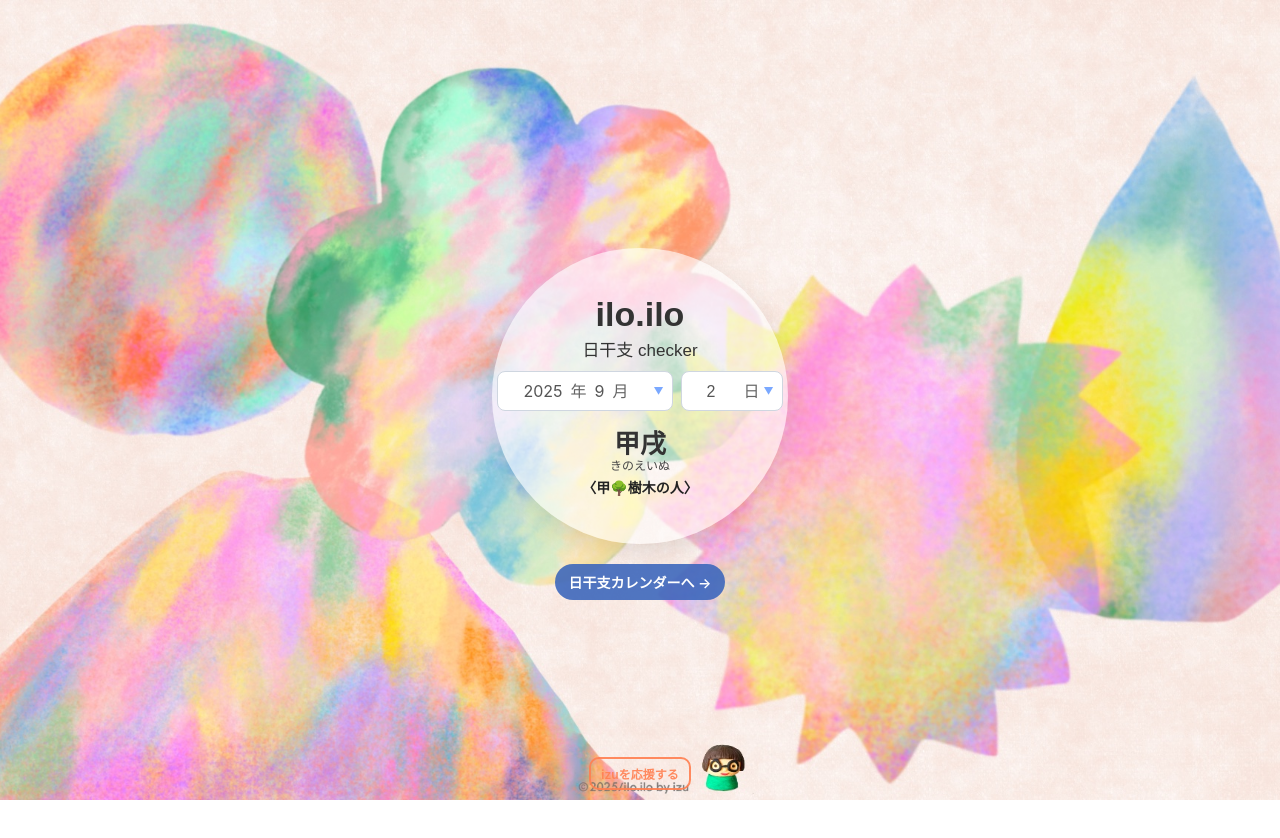
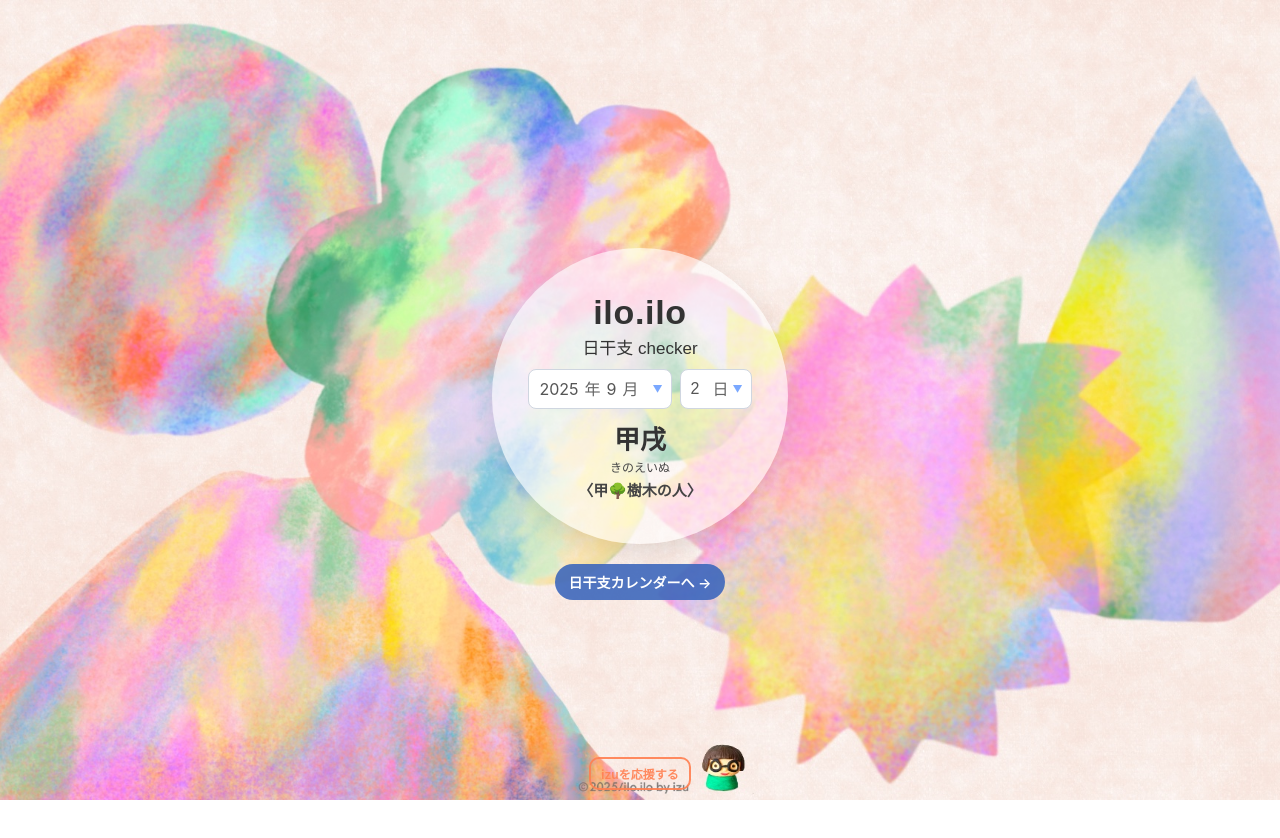
Before and after one commit to riyoizu1818-glitch/iloilokanshi-calendar, a plain HTML site: page index.html in a window 1280 px wide. Drawn offline with Linux system fonts and the light colour scheme.

Commit message:
Update index.html

```diff
--- a/index.html
+++ b/index.html
@@ -7,22 +7,33 @@
 <style>
   :root{
     --ink:#333; --brand:#ff68b6;
-    /* 入力フィールドのスタイル */
-    --field-fg:#555; --field-size:16px; --field-weight:400;
-    --field-border:#cfd6e0; --field-radius:8px; --field-height:38px;
-    --field-pad-x:25px; --caret-color:#7aa8ff;
 
-    /* ナビボタン */
+    /* 入力（年月/日 共通） */
+    --field-fg:#555;              /* 文字色（グレー系） */
+    --field-size:16px;            /* フォントサイズ */
+    --field-weight:400;           /* 太さ 400〜600 */
+    --field-border:#cfd6e0;       /* 枠線色 */
+    --field-radius:8px;           /* 角丸 */
+    --field-height:38px;          /* ボックス高さ（年月/日 共通） */
+    --field-pad-x:10px;           /* 左右の内側余白（テキスト側） */
+    --caret-color:#7aa8ff;        /* ▼の色 */
+
+    /* 年月ボックスの詰め具合 */
+    --ym-gap:6px;                 /* 「年」「月」間の隙間 */
+    --ym-caret-pad:22px;          /* 右側の▼ぶんの余白 */
+
+    /* 結果表示の調整 */
+    --res-kanshi-size:26px;       /* 甲戌など */
+    --res-reading-size:12px;      /* きのえいぬ */
+
+    /* 〈甲🌳樹木の人〉の調整（←ここを変えればOK） */
+    --persona-size:15px;
+    --persona-weight:600;
+    --persona-color:#444;
+
+    /* ボタン/OFUSE */
     --nav-btn-bg:#3b66bce2; --nav-btn-fg:#fff;
-    /* OFUSE */
     --support-offset: 10px;
-
-    /* 干支＆読み仮名の余白 */
-    --gap-kanshi-reading:-4px; /* 干支と読み仮名の間だけ調整 */
-
-    /* 「〇〇の人」表示 */
-    --persona-size:14px;
-    --persona-weight:600; /* ← ここを400〜700で変えて太さ調整 */
   }
 
   html,body{ margin:0; padding:0; height:100%; -webkit-text-size-adjust:100%; color:var(--ink); }
@@ -36,68 +47,92 @@
     display:flex; flex-direction:column; justify-content:center; align-items:center; gap:16px;
   }
 
+  /* 丸カード */
   .card{
     background:rgba(255,255,255,.6);
-    border-radius:50%; width:260px; height:260px;
+    border-radius:50%;
+    width:260px; height:260px;
     box-shadow:0 8px 24px rgba(0,0,0,.1);
     display:flex; flex-direction:column; justify-content:center; align-items:center;
     padding:18px;
   }
 
+  /* ロゴ & サブ */
   .logo{
     font-family:'Futura','Avenir Next','Montserrat',sans-serif;
-    font-weight:900; font-size:34px; margin:0;
+    font-weight:900; font-size:34px; letter-spacing:.02em; margin:0;
   }
   .sub{
     font-family:'Futura','Avenir Next','Montserrat',sans-serif;
     font-weight:400; font-size:17px; margin:2px 0 0;
   }
 
-  /* 入力 */
+  /* 入力行 */
   .row{ display:flex; gap:8px; align-items:center; justify-content:center; margin-top:10px; }
+
+  /* 共通フィールド基礎（年月/日） */
   .field{
     height:var(--field-height);
-    border:1px solid var(--field-border); border-radius:var(--field-radius);
-    background:#fff; font-size:var(--field-size); font-weight:var(--field-weight);
-    color:var(--field-fg); line-height:1;
+    border:1px solid var(--field-border);
+    border-radius:var(--field-radius);
+    background:#fff;
+    font-size:var(--field-size);
+    font-weight:var(--field-weight);
+    color:var(--field-fg);
+    line-height:1;
   }
 
+  /* 年月：ひと箱（中に 年・月・▼ を含める） */
   .ym-box{
-    position:relative; display:inline-flex; align-items:center; gap:8px;
-    padding:0 calc(var(--field-pad-x) + 18px) 0 var(--field-pad-x);
+    position:relative; display:inline-flex; align-items:center;
+    gap:var(--ym-gap);
+    padding:0 calc(var(--field-pad-x) + var(--ym-caret-pad)) 0 var(--field-pad-x);
   }
-  .ym-year,.ym-month,.ym-suffix{ pointer-events:none; user-select:none; }
+  .ym-year, .ym-month, .ym-suffix{ pointer-events:none; user-select:none; }
   .ym-suffix{ opacity:.9; }
-  .ym-caret{ position:absolute; right:8px; top:50%; transform:translateY(-50%);
-    font-size:10px; color:var(--caret-color); pointer-events:none; }
+  .ym-caret{
+    position:absolute; right:8px; top:50%; transform:translateY(-50%);
+    font-size:10px; color:var(--caret-color); pointer-events:none;
+  }
+  /* スマホでホイールを確実に出すため、全面に透明 month 入力 */
   .ym-box input[type="month"]{
     position:absolute; inset:0; width:100%; height:100%;
     opacity:0; border:0; background:transparent; appearance:none; -webkit-appearance:none;
     cursor:pointer;
   }
 
+  /* 日：ボックス内に「日」と「▼」を入れる（年月と高さ＆文字感を揃え） */
   .day-box{ position:relative; display:inline-block; padding:0 var(--field-pad-x); }
   .day-box select{
     appearance:none; -webkit-appearance:none; outline:none;
     border:0; background:transparent; color:var(--field-fg);
     font-size:var(--field-size); font-weight:var(--field-weight);
-    height:100%; padding-right:32px;
+    height:100%; padding-right:32px; /* 「日」と▼のスペース */
   }
-  .day-suffix{ position:absolute; right:22px; top:50%; transform:translateY(-50%);
-    font-size:var(--field-size); font-weight:var(--field-weight); color:var(--field-fg); opacity:.9; }
+  .day-suffix{
+    position:absolute; right:22px; top:50%; transform:translateY(-50%);
+    font-size:var(--field-size); font-weight:var(--field-weight);
+    color:var(--field-fg); pointer-events:none; user-select:none; opacity:.9;
+  }
   .day-box::after{
     content:"▼"; position:absolute; right:8px; top:50%; transform:translateY(-50%);
     font-size:10px; color:var(--caret-color); pointer-events:none;
   }
 
-  .result{ margin-top:12px; font-size:26px; font-weight:700; min-height:32px; }
-  .reading{ margin-top:var(--gap-kanshi-reading); font-size:12px; color:#444; min-height:16px; }
+  /* 結果：干支と読みを近づける（詰め気味） */
+  .result{ margin-top:10px; font-size:var(--res-kanshi-size); font-weight:700; min-height:30px; }
+  .reading{ margin-top:2px; font-size:var(--res-reading-size); color:#444; min-height:16px; }
 
+  /* 〈甲🌳樹木の人〉（サイズ・太さを変数で調整可能） */
   .persona{
-    margin-top:4px; font-size:var(--persona-size);
-    font-weight:var(--persona-weight); color:#222;
+    margin-top:4px;
+    font-size:var(--persona-size);
+    font-weight:var(--persona-weight);
+    color:var(--persona-color);
+    min-height:18px;
   }
 
+  /* カレンダーへボタン（丸カードの少し下） */
   .nav{ margin-top:4px; }
   .nav .to-calendar{
     text-decoration:none; font-size:14px; font-weight:600;
@@ -105,6 +140,7 @@
     padding:8px 14px; border-radius:999px; display:inline-block;
   }
 
+  /* OFUSE固定（距離は --support-offset で調整） */
   .support-footer{
     position:fixed; left:0; right:0; bottom:var(--support-offset); z-index:10; text-align:center;
   }
@@ -112,6 +148,9 @@
     text-decoration:none; font-size:12px; font-weight:600;
     color:#ff7f50; background:transparent; border:2px solid #ff7f50;
     padding:6px 10px; border-radius:10px; display:inline-block; opacity:.9;
+  }
+  @media (max-width:420px){
+    .support-btn{ font-size:11px; padding:5px 9px; }
   }
 </style>
 </head>
@@ -122,6 +161,7 @@
       <div class="sub">日干支 checker</div>
 
       <div class="row">
+        <!-- 年月：ひと箱（「2025 年  9 月 ▼」） -->
         <span class="field ym-box">
           <span class="ym-year" id="ymYear">----</span>
           <span class="ym-suffix">年</span>
@@ -130,12 +170,15 @@
           <span class="ym-caret">▼</span>
           <input type="month" id="ymInput" />
         </span>
+
+        <!-- 日：ひと箱（「2 日 ▼」） -->
         <span class="field day-box">
           <select id="day"></select>
           <span class="day-suffix">日</span>
         </span>
       </div>
 
+      <!-- 自動更新：ボタンなし -->
       <div class="result" id="result"></div>
       <div class="reading" id="reading"></div>
       <div class="persona" id="persona"></div>
@@ -151,76 +194,117 @@
   </div>
 
 <script>
+  /* 干支データ */
   const stems = ["甲","乙","丙","丁","戊","己","庚","辛","壬","癸"];
   const stemsReading = ["きのえ","きのと","ひのえ","ひのと","つちのえ","つちのと","かのえ","かのと","みずのえ","みずのと"];
   const branches = ["子","丑","寅","卯","辰","巳","午","未","申","酉","戌","亥"];
   const branchesReading = ["ね","うし","とら","う","たつ","み","うま","ひつじ","さる","とり","いぬ","い"];
 
+  /* 十干キャッチ */
   const stemPersona = {
-    "甲":"🌳樹木の人","乙":"🪻草花の人","丙":"☀️太陽の人","丁":"🔥炎の人",
-    "戊":"⛰️山の人","己":"🌱大地の人","庚":"🪨岩・鉄塊の人","辛":"💍宝石の人",
-    "壬":"🌊海・大河の人","癸":"☔️雨の人"
+    "甲":"🌳樹木の人","乙":"🪻草花の人","丙":"☀️太陽の人","丁":"🔥炎の人","戊":"⛰️山の人",
+    "己":"🌱大地の人","庚":"🪨岩・鉄塊の人","辛":"💍宝石の人","壬":"🌊海・大河の人","癸":"☔️雨の人"
   };
 
-  const baseDate = new Date(1984, 2, 31);
+  const baseDate  = new Date(1984, 2, 31); // 3/31 甲子
   function kanshiIndexFromDate(date){
-    const diffDays = Math.floor((date - baseDate)/(1000*60*60*24));
+    const diffDays = Math.floor((date - baseDate) / (1000*60*60*24));
     return (diffDays % 60 + 60) % 60;
   }
 
+  /* DOM */
   const ymInput = document.getElementById('ymInput');
-  const ymYear = document.getElementById('ymYear');
+  const ymYear  = document.getElementById('ymYear');
   const ymMonth = document.getElementById('ymMonth');
-  const daySel = document.getElementById('day');
+  const daySel  = document.getElementById('day');
+  const resultEl  = document.getElementById('result');
+  const readingEl = document.getElementById('reading');
+  const personaEl = document.getElementById('persona');
 
+  /* 内部状態：年・月（1-12） */
   let curYear, curMonth;
 
+  /* 日の選択肢を月ごとに更新 */
   function updateDays(){
     const last = new Date(curYear, curMonth, 0).getDate();
     const keep = +daySel.value || 1;
-    daySel.innerHTML='';
-    for(let d=1; d<=last; d++){ daySel.add(new Option(d,d)); }
+    daySel.innerHTML = '';
+    for(let d=1; d<=last; d++){ daySel.add(new Option(d, d)); }
     daySel.value = Math.min(keep, last);
   }
 
+  /* 年月ラベル更新（ボックス内表示） */
   function updateYmLabel(){
-    ymYear.textContent = curYear;
+    ymYear.textContent  = curYear;
     ymMonth.textContent = curMonth;
   }
 
-  function calculate(){
+  /* 結果の更新（干支・読み・〈甲🌳樹木の人〉） */
+  function updateResult(){
     const d = +daySel.value;
     if(!curYear || !curMonth || !d) return;
+
     const date = new Date(curYear, curMonth-1, d);
-    const idx = kanshiIndexFromDate(date);
-    const stem=stems[idx%10], branch=branches[idx%12];
-    const stemR=stemsReading[idx%10], branchR=branchesReading[idx%12];
-    document.getElementById('result').textContent = stem + branch;
-    document.getElementById('reading').textContent = stemR + branchR;
-    document.getElementById('persona').textContent = `〈${stem}${stemPersona[stem]}〉`;
+    const idx  = kanshiIndexFromDate(date);
+
+    const stem   = stems[idx%10];
+    const branch = branches[idx%12];
+    const stemR  = stemsReading[idx%10];
+    const branchR= branchesReading[idx%12];
+
+    resultEl.textContent  = stem + branch;              // 甲戌
+    readingEl.textContent = stemR + branchR;            // きのえいぬ（←ひらがなOK）
+
+    const tag = stemPersona[stem] ? `〈${stem}${stemPersona[stem]}〉` : "";
+    personaEl.textContent = tag;                        // 〈甲🌳樹木の人〉
   }
 
-  if(ymInput.type === "month"){
+  /* iOSのmonthホイール対応 */
+  function supportsMonth(){
+    const i = document.createElement('input');
+    i.setAttribute('type','month');
+    return i.type === 'month';
+  }
+
+  /* 年月変更 → 自動更新 */
+  if(supportsMonth()){
     ymInput.addEventListener('change', ()=>{
-      if(!ymInput.value) return;
+      if(!ymInput.value) return; // "YYYY-MM"
       const [y,m] = ymInput.value.split('-').map(v=>+v);
-      curYear=y; curMonth=m; updateYmLabel(); updateDays(); calculate();
+      curYear = y; curMonth = m;
+      updateYmLabel(); updateDays(); updateResult();
+    });
+  }else{
+    ymInput.type = 'text';
+    ymInput.placeholder = 'YYYY-MM';
+    ymInput.addEventListener('change', ()=>{
+      const v = ymInput.value.trim();
+      const ok = /^\d{4}-(0[1-9]|1[0-2])$/.test(v);
+      if(ok){
+        const [y,m] = v.split('-').map(v=>+v);
+        curYear = y; curMonth = m;
+        updateYmLabel(); updateDays(); updateResult();
+      }
     });
   }
 
+  /* 日変更 → 自動更新 */
+  daySel.addEventListener('change', updateResult);
+
+  /* 初期：今日でセット＆即表示 */
   (function(){
     const t=new Date();
-    curYear=t.getFullYear(); curMonth=t.getMonth()+1;
+    curYear  = t.getFullYear();
+    curMonth = t.getMonth()+1;
     updateYmLabel();
-    if(ymInput.type==="month"){
-      ymInput.value=`${curYear}-${String(curMonth).padStart(2,'0')}`;
+    if(supportsMonth()){
+      ymInput.value = `${curYear}-${String(curMonth).padStart(2,'0')}`;
     }
-    for(let d=1; d<=31; d++){ daySel.add(new Option(d,d)); }
-    updateDays(); daySel.value=t.getDate();
-    calculate();
+    for(let d=1; d<=31; d++){ daySel.add(new Option(d, d)); }
+    updateDays();
+    daySel.value = t.getDate();
+    updateResult();   // 初期表示
   })();
-
-  daySel.addEventListener('change', calculate);
 </script>
 </body>
 </html>
```
